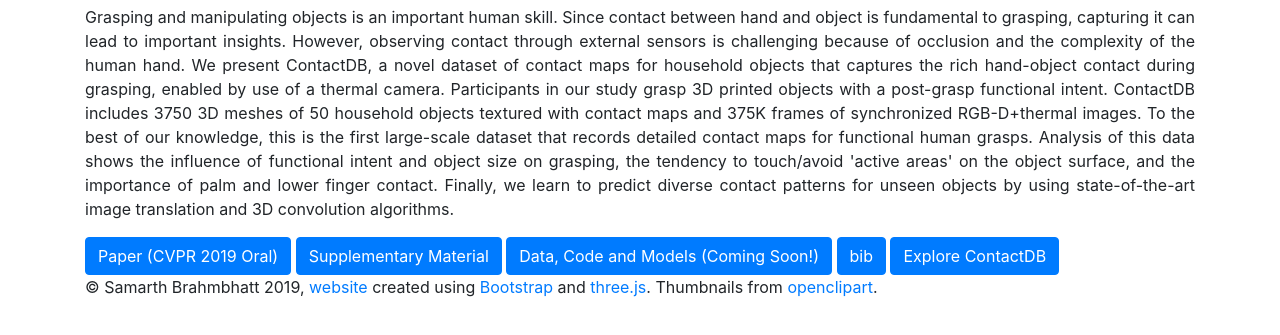
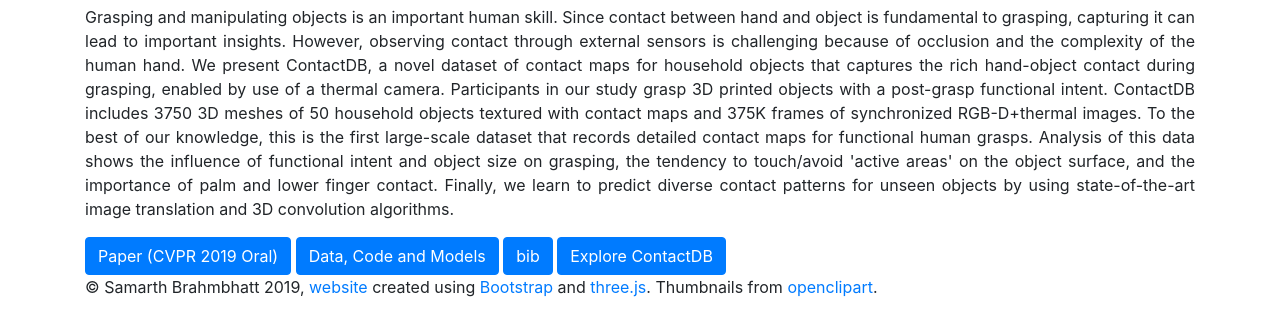
Before and after one commit to samarth-robo/contactdb_website, a plain HTML site: page index.html in a window 1280 px wide. Shown: the part 289-624 px from the top of the page. Drawn offline with nearby package versions, Linux system fonts and the light colour scheme.

Commit message:
paper points to arxiv, link to code and data and models is now active

```diff
--- a/index.html
+++ b/index.html
@@ -58,14 +58,11 @@
         </div>
         <div class="row">
             <div class="col">
-                <a class="btn btn-primary" href="contactdb_paper.pdf" role="button" target="_blank">
+                <a class="btn btn-primary" href="http://arxiv.org/abs/1904.06830" role="button" target="_blank">
                     Paper (CVPR 2019 Oral)
                 </a>
-                <a class="btn btn-primary" href="contactdb_supp.pdf" role="button" target="_blank">
-                    Supplementary Material
-                </a>
                 <a class="btn btn-primary" href="#" role="button"
-                   target="_blank">Data, Code and Models (Coming Soon!)
+                   target="https://github.com/samarth-robo/contactdb_prediction">Data, Code and Models
                 </a>
                 <a class="btn btn-primary" href="contactdb_bib.txt" role="button" target="_blank">bib</a>
                 <a class="btn btn-primary" href="contactdb_explorer.html" role="button" target="_blank">
```
